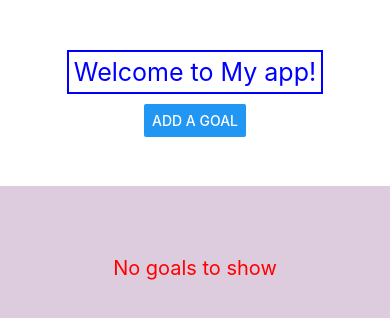
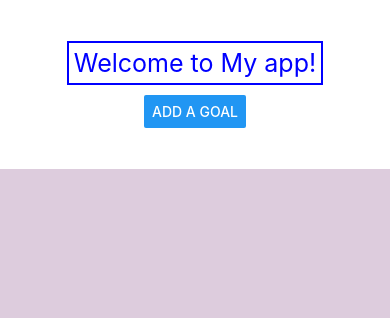
Before and after one commit to xilu56/CS5520, a React Native app: screen /Home in a window 390 px wide. Shown: the top 318 px of the page. Built offline with nearby package versions, Linux system fonts and the light colour scheme.

Commit message:
refactored App.js into Home.js

```diff
--- a/App.js
+++ b/App.js
@@ -1,155 +1,7 @@
-import { StatusBar } from "expo-status-bar";
-import {
-  Alert,
-  Button,
-  SafeAreaView,
-  StyleSheet,
-  Text,
-  View,
-  FlatList,
-} from "react-native";
-import Header from "./Components/Header";
-import { useState } from "react";
-import Input from "./Components/Input";
-import GoalItem from "./Components/GoalItem";
+import { View, Text } from "react-native";
+import React from "react";
+import Home from "./Components/Home";
 
 export default function App() {
-  const [modalVisible, setModalVisible] = useState(false);
-  const [goals, setGoals] = useState([]);
-  const appName = "My app!";
-
-  // Function to handle input data
-  function handleInputData(data) {
-    let newGoal = { text: data, id: Math.random().toString() }; // Convert to string
-    setGoals((prevGoals) => {
-      return [...prevGoals, newGoal];
-    });
-    setModalVisible(false);
-  }
-
-  // Function to dismiss the modal
-  function dismissModal() {
-    setModalVisible(false);
-  }
-
-  // Function to delete a goal
-  function handleGoalDelete(deletedId) {
-    setGoals((prevGoals) => {
-      return prevGoals.filter((goalObj) => {
-        return goalObj.id != deletedId;
-      });
-    });
-  }
-
-  // Function to delete all goals
-  function handleDeleteAll() {
-    Alert.alert(
-      "Delete All Goals",
-      "Are you sure you want to delete all goals?",
-      [
-        {
-          text: "No",
-          style: "cancel",
-        },
-        {
-          text: "Yes",
-          onPress: () => setGoals([]),
-        },
-      ],
-      { cancelable: true }
-    );
-  }
-
-  const renderSeparator = () => {
-    return <View style={styles.separator} />;
-  };
-
-  return (
-    <SafeAreaView style={styles.container}>
-      <StatusBar style="auto" />
-      <View style={styles.topView}>
-        <Header name={appName}></Header>
-        <Button
-          title="Add a Goal"
-          onPress={() => setModalVisible(true)}
-        />
-      </View>
-      <Input
-        textInputFocus={true}
-        inputHandler={handleInputData}
-        isModalVisible={modalVisible}
-        dismissModal={dismissModal}
-      />
-      <View style={styles.bottomView}>
-      <FlatList
-          data={goals}
-          ListHeaderComponent={
-            goals.length > 0 ? (
-              <Text style={styles.goalHeaderText}>My Goal List</Text>
-            ) : null
-          }
-          ListEmptyComponent={() => (
-            <Text style={styles.noGoalsText}>No goals to show</Text>
-          )}
-          ListFooterComponent={
-            goals.length > 0 ? (
-              <View style={styles.footer}>
-                <Button title="Delete All" color="red" onPress={handleDeleteAll} />
-              </View>
-            ) : null
-          }
-          renderItem={({ item }) => (
-            <GoalItem deleteHandler={handleGoalDelete} goalObj={item} />
-          )}
-          ItemSeparatorComponent={renderSeparator}
-          keyExtractor={(item) => item.id}
-        />
-      </View>
-    </SafeAreaView>
-  );
+  return <Home />;
 }
-
-const styles = StyleSheet.create({
-  container: {
-    flex: 1,
-    backgroundColor: "#fff",
-    justifyContent: "center",
-  },
-  topView: {
-    flex: 1,
-    alignItems: "center",
-    justifyContent: "center",
-  },
-  bottomView: {
-    flex: 3,
-    backgroundColor: "#dcd",
-    padding: 50,
-    textAlign: "center"
-  },
-  noGoalsText: {
-    fontSize: 20,
-    color: "red",
-    marginTop: 20,
-    textAlign: "center",
-  },
-  goalHeaderText: {
-    fontSize: 30,
-    color: "black",
-    fontWeight: "bold",
-    marginTop: 10,
-    marginBottom: 10,
-    textAlign: "center",
-  },
-  footer: {
-    marginTop: 20,
-    marginBottom: 30,
-    alignItems: "center",
-  },
-  separator: {
-    height: 1,
-    width: "80%",
-    backgroundColor: "black",
-    alignSelf: "center",
-    marginVertical: 10,
-  },
-});
--- /dev/null
+++ b/Components/Home.js
@@ -0,0 +1,99 @@
+import { StatusBar } from "expo-status-bar";
+import {
+  Button,
+  SafeAreaView,
+  ScrollView,
+  StyleSheet,
+  Text,
+  View,
+  FlatList,
+} from "react-native";
+import Header from "./Header";
+import { useState } from "react";
+import Input from "./Input";
+import GoalItem from "./GoalItem";
+
+export default function Home() {
+  const [receivedData, setReceivedData] = useState("");
+  const [modalVisible, setModalVisible] = useState(false);
+  const [goals, setGoals] = useState([]);
+  const appName = "My app!";
+  // update to receive data
+  function handleInputData(data) {
+    console.log("App.js ", data);
+    let newGoal = { text: data, id: Math.random() };
+    //make a new obj and store the received data as the obj's text property
+    setGoals((prevGoals) => {
+      return [...prevGoals, newGoal];
+    });
+    // setReceivedData(data);
+    setModalVisible(false);
+  }
+  function dismissModal() {
+    setModalVisible(false);
+  }
+  function handleGoalDelete(deletedId) {
+    setGoals((prevGoals) => {
+      return prevGoals.filter((goalObj) => {
+        return goalObj.id != deletedId;
+      });
+    });
+  }
+  return (
+    <SafeAreaView style={styles.container}>
+      <StatusBar style="auto" />
+      <View style={styles.topView}>
+        <Header name={appName}></Header>
+        <Button
+          title="Add a Goal"
+          onPress={function () {
+            setModalVisible(true);
+          }}
+        />
+      </View>
+      <Input
+        textInputFocus={true}
+        inputHandler={handleInputData}
+        isModalVisible={modalVisible}
+        dismissModal={dismissModal}
+      />
+      <View style={styles.bottomView}>
+        <FlatList
+          contentContainerStyle={styles.scrollViewContainer}
+          data={goals}
+          renderItem={({ item }) => {
+            return <GoalItem deleteHandler={handleGoalDelete} goalObj={item} />;
+          }}
+        />
+        {/* <ScrollView contentContainerStyle={styles.scrollViewContainer}>
+          {goals.map((goalObj) => {
+            return (
+              <View key={goalObj.id} style={styles.textContainer}>
+                <Text style={styles.text}>{goalObj.text}</Text>
+              </View>
+            );
+          })}
+        </ScrollView> */}
+      </View>
+    </SafeAreaView>
+  );
+}
+
+const styles = StyleSheet.create({
+  container: {
+    flex: 1,
+    backgroundColor: "#fff",
+    // alignItems: "center",
+    justifyContent: "center",
+  },
+  scrollViewContainer: {
+    alignItems: "center",
+  },
+
+  topView: {
+    flex: 1,
+    alignItems: "center",
+    justifyContent: "center",
+  },
+  bottomView: { flex: 4, backgroundColor: "#dcd" },
+});
--- a/package.json
+++ b/package.json
@@ -9,10 +9,13 @@
     "web": "expo start --web"
   },
   "dependencies": {
+    "@react-navigation/native": "^6.1.18",
     "expo": "~51.0.28",
     "expo-status-bar": "~1.12.1",
     "react": "18.2.0",
-    "react-native": "0.74.5"
+    "react-native": "0.74.5",
+    "react-native-screens": "3.31.1",
+    "react-native-safe-area-context": "4.10.5"
   },
   "devDependencies": {
     "@babel/core": "^7.20.0"
```
Also changed, not shown: 1 other file (tests, documents, lock files or other folders).
